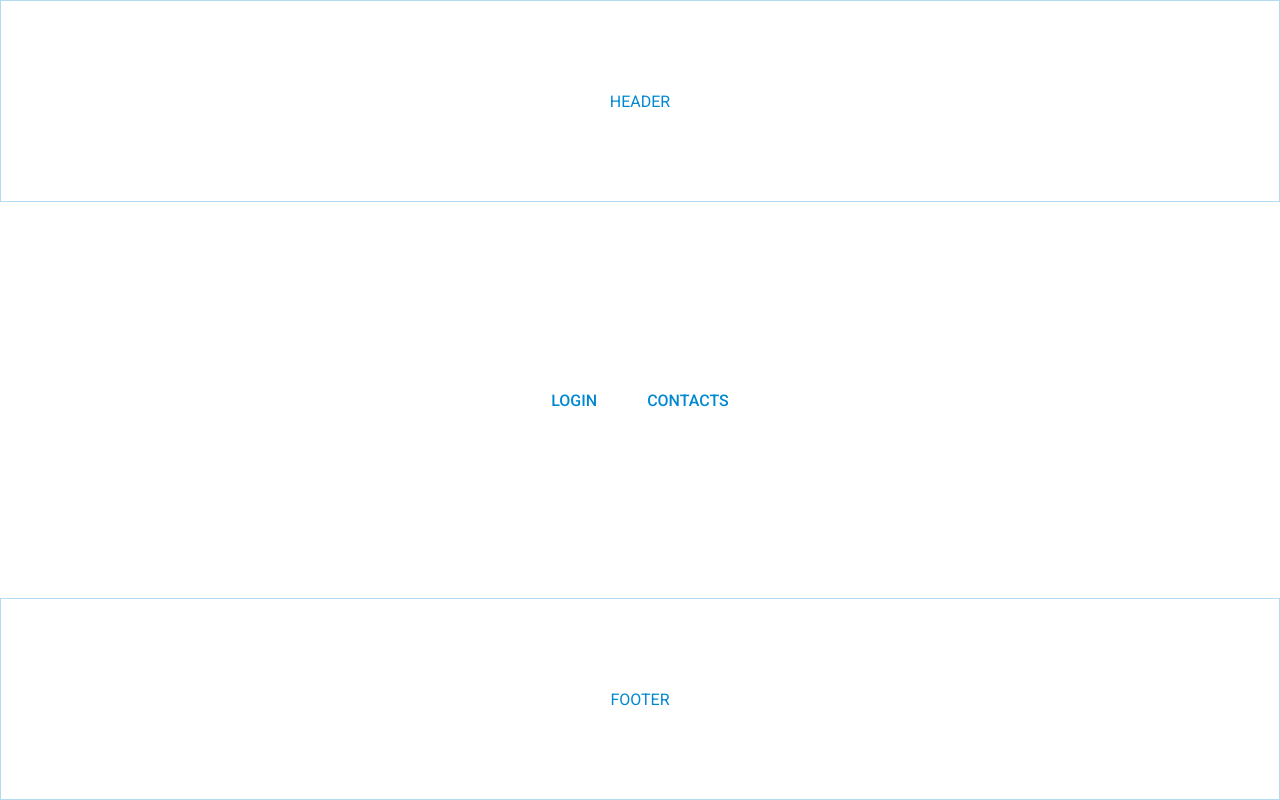
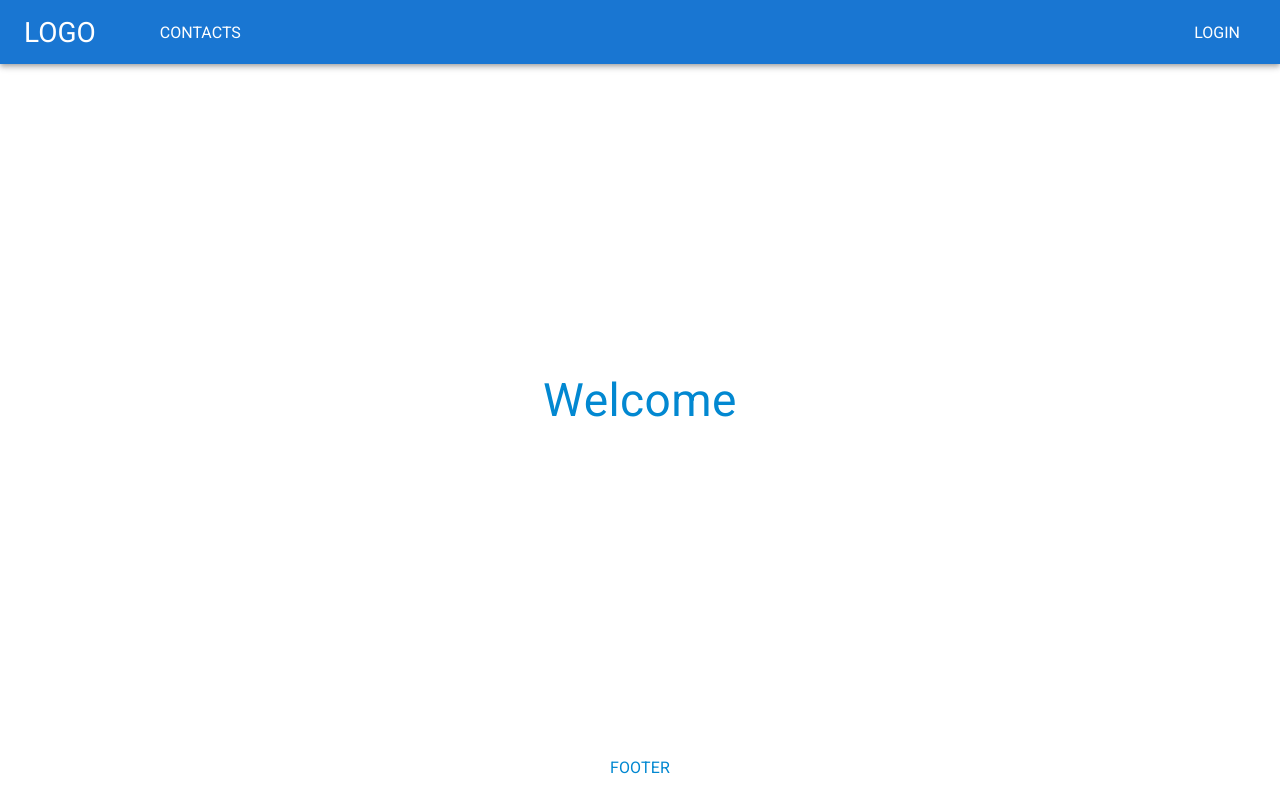
Before and after one commit to rook-a/takeoff, a React (Create React App) app: page / in a window 1280 px wide. Built offline with nearby package versions, Linux system fonts and the light colour scheme.

Commit message:
refactor: правит стили для главной

```diff
--- a/public/index.html
+++ b/public/index.html
@@ -25,7 +25,7 @@
       Learn how to configure a non-root public URL by running `npm run build`.
     -->
     <link rel="stylesheet" href="https://fonts.googleapis.com/css?family=Roboto:300,400,500,700&display=swap" />
-    <title>React App</title>
+    <title>Takeoff</title>
   </head>
   <style>
     body {
@@ -35,7 +35,6 @@
       padding: 0;
 
       box-sizing: border-box;
-      font-family: 'Roboto', 'Arial', 'sans-serif';
     }
   </style>
   <body>
--- a/src/components/footer/footer.module.css
+++ /dev/null
@@ -1,9 +0,0 @@
-.footer {
-  display: flex;
-  justify-content: center;
-  align-items: center;
-  height: 200px;
-
-  border: 1px solid rgba(2, 136, 209, 0.3);
-  color: #0288d1;
-}
--- a/src/components/footer/footer.tsx
+++ b/src/components/footer/footer.tsx
@@ -1,7 +1,11 @@
-import styles from './footer.module.css';
+import { Typography, Toolbar } from '@mui/material';
 
 function Footer(): JSX.Element {
-  return <footer className={styles['footer']}>FOOTER</footer>;
+  return (
+    <Toolbar sx={{ height: '100%', color: '#0288d1' }}>
+      <Typography sx={{ m: 'auto' }}>FOOTER</Typography>
+    </Toolbar>
+  );
 }
 
 export default Footer;
--- a/src/components/header/header.module.css
+++ b/src/components/header/header.module.css
@@ -1,9 +1,16 @@
-.header {
-  display: flex;
-  justify-content: center;
-  align-items: center;
-  height: 200px;
+.logo {
+  font-size: 28px;
+  color: inherit;
 
-  border: 1px solid rgba(2, 136, 209, 0.3);
-  color: #0288d1;
+  text-transform: uppercase;
+  text-decoration: none;
+
+  margin-right: 48px;
 }
+
+.link {
+  color: inherit;
+
+  text-transform: uppercase;
+  text-decoration: none;
+}
--- a/src/components/header/header.tsx
+++ b/src/components/header/header.tsx
@@ -1,10 +1,31 @@
+import { AppBar, List, ListItem, Toolbar } from '@mui/material';
+import { Link } from 'react-router-dom';
+
+import { AppRoute } from '../../utils/const';
+
 import styles from './header.module.css';
 
 function Header(): JSX.Element {
   return (
-    <header className={styles['header']}>
-      <p>HEADER</p>
-    </header>
+    <AppBar position='static'>
+      <Toolbar>
+        <Link to={AppRoute.Root} className={styles['logo']}>
+          LOGO
+        </Link>
+        <List sx={{ display: 'flex', flexGrow: 1 }}>
+          <ListItem>
+            <Link to={AppRoute.Contacts} className={styles['link']}>
+              Contacts
+            </Link>
+          </ListItem>
+          <ListItem sx={{ justifyContent: 'flex-end' }}>
+            <Link to={AppRoute.Login} className={styles['link']}>
+              Login
+            </Link>
+          </ListItem>
+        </List>
+      </Toolbar>
+    </AppBar>
   );
 }
 
--- a/src/components/main-outlet/main-outlet.module.css
+++ /dev/null
@@ -1,5 +0,0 @@
-.container {
-  display: grid;
-  grid-template-rows: min-content 1fr min-content;
-  height: 100vh;
-}
--- a/src/components/main-outlet/main-outlet.tsx
+++ b/src/components/main-outlet/main-outlet.tsx
@@ -1,16 +1,30 @@
 import { Outlet } from 'react-router-dom';
+import { Grid } from '@mui/material';
+
+import Header from '../header/header';
 import Footer from '../footer/footer';
-import Header from '../header/header';
-
-import styles from './main-outlet.module.css';
 
 function MainOutlet(): JSX.Element {
   return (
-    <div className={styles['container']}>
-      <Header />
-      <Outlet />
-      <Footer />
-    </div>
+    <Grid
+      container
+      direction='column'
+      height='100vh'
+      sx={{
+        fontFamily: 'Roboto, Arial, sans-serif',
+        fontSize: '16px',
+        color: '#0288d1',
+      }}>
+      <Grid item xl>
+        <Header />
+      </Grid>
+      <Grid item md>
+        <Outlet />
+      </Grid>
+      <Grid item xl>
+        <Footer />
+      </Grid>
+    </Grid>
   );
 }
 
--- a/src/pages/main-page/main-page.tsx
+++ b/src/pages/main-page/main-page.tsx
@@ -1,26 +1,10 @@
-import { List } from '@mui/material';
-import { Link } from 'react-router-dom';
-
-import styles from './main-page.module.css';
+import { Container, Typography } from '@mui/material';
 
 function MainPage(): JSX.Element {
   return (
-    <>
-      <main className={styles['main']}>
-        <List className={styles['menu-links']}>
-          <li>
-            <Link className={styles['link']} to='/login'>
-              Login
-            </Link>
-          </li>
-          <li>
-            <Link className={styles['link']} to='/contacts'>
-              Contacts
-            </Link>
-          </li>
-        </List>
-      </main>
-    </>
+    <Container sx={{ display: 'flex', height: '100%' }}>
+      <Typography sx={{ m: 'auto', fontSize: '46px' }}>Welcome</Typography>
+    </Container>
   );
 }
 
```
